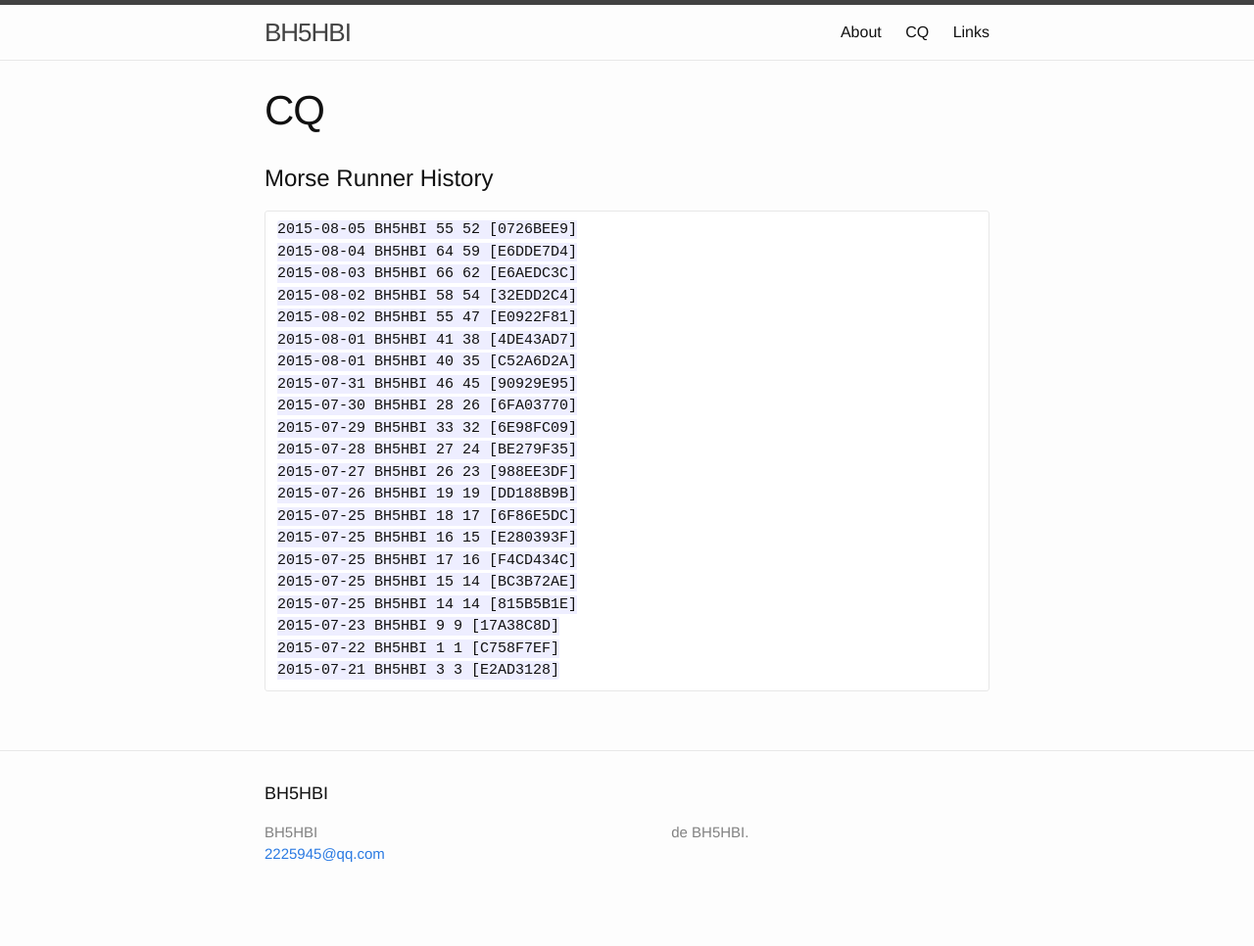
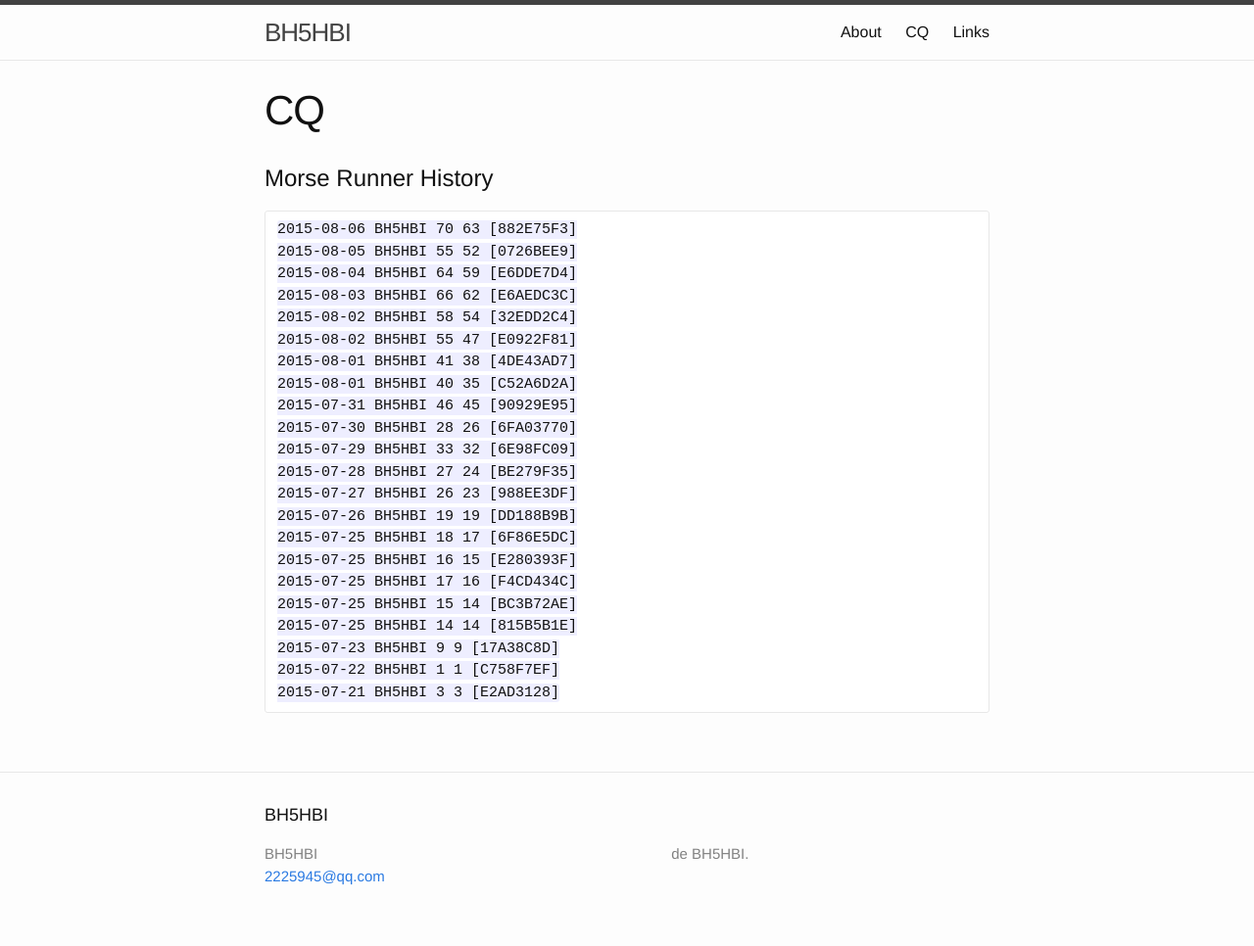
Before and after one commit to BH5HBI/bh5hbi.github.com, a Jekyll site: the page built from cq.md, in a window 1280 px wide. Shown: the whole page at 98% size. Built offline with Jekyll 4.4.1, drawn with Linux system fonts in a browser that asks for light colours; before the commit the page ends 944 px from its top, so only the background shows below that.

Commit message:
update cq page

```diff
--- a/cq.md
+++ b/cq.md
@@ -6,6 +6,7 @@ permalink: /CQ/
 
 #Morse Runner History
 
+	2015-08-06 BH5HBI 70 63 [882E75F3]
 	2015-08-05 BH5HBI 55 52 [0726BEE9]
 	2015-08-04 BH5HBI 64 59 [E6DDE7D4]
 	2015-08-03 BH5HBI 66 62 [E6AEDC3C]
```
